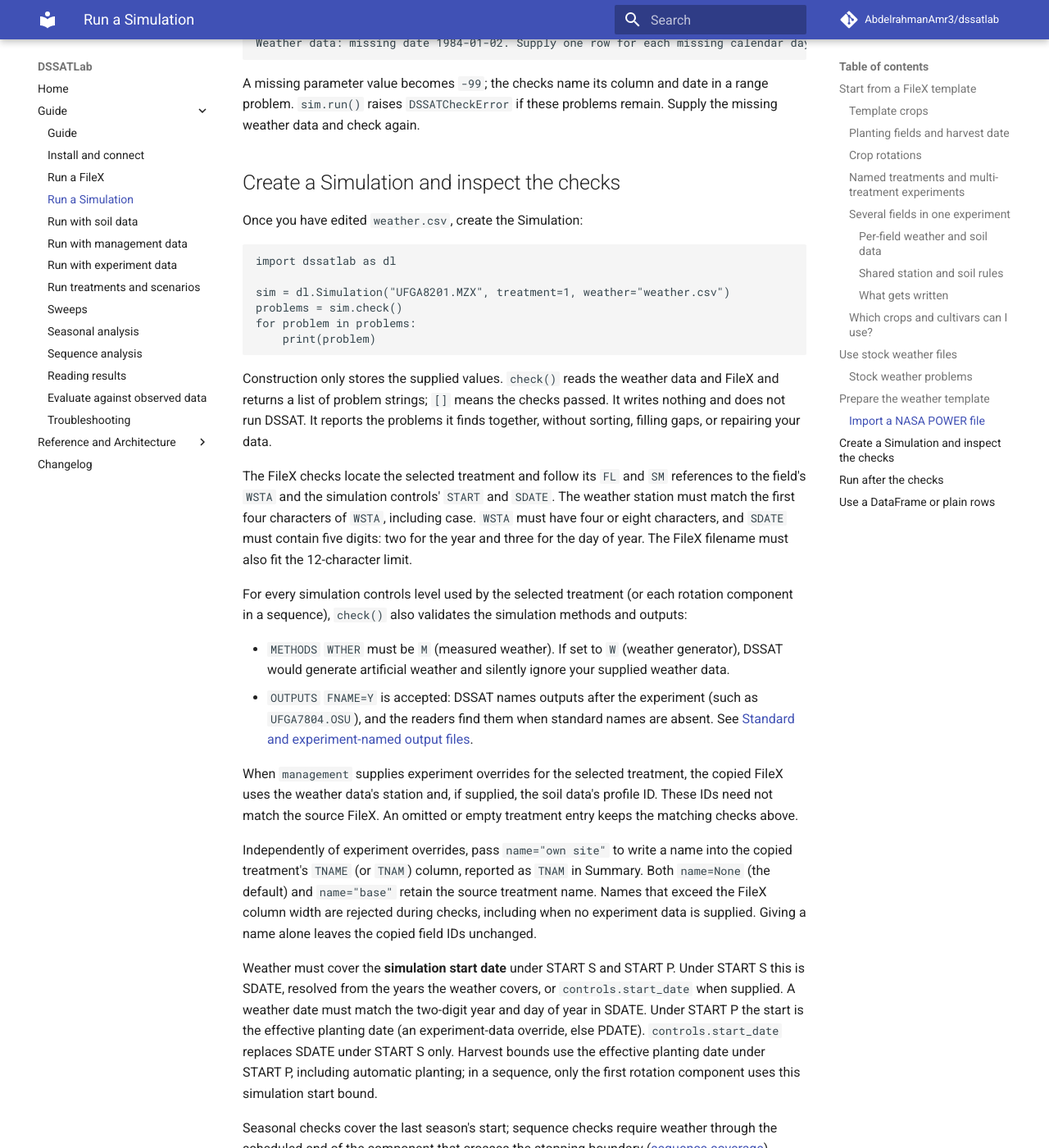
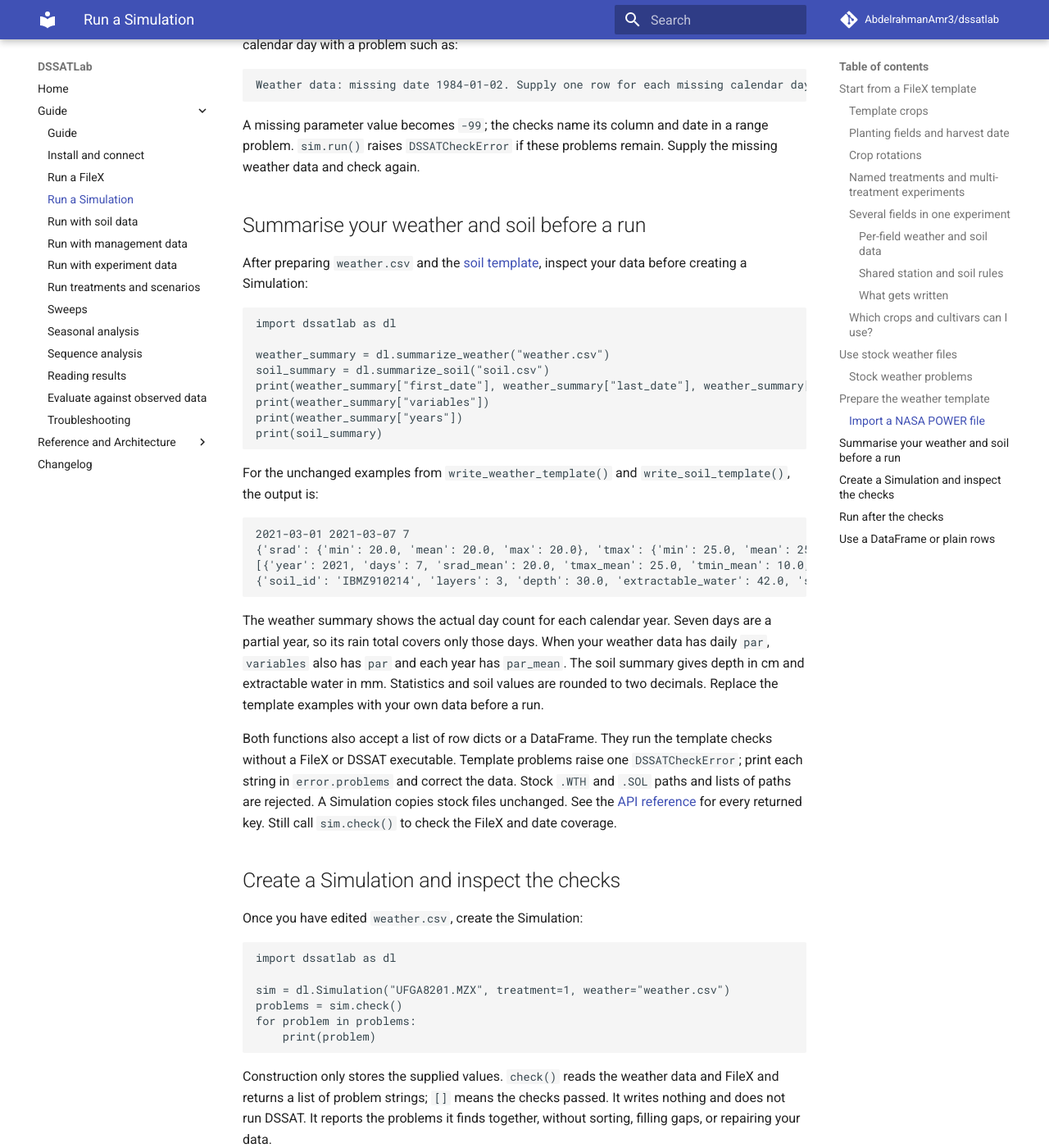
Before and after one commit to AbdelrahmanAmr3/dssatlab, an MkDocs documentation site: the page built from docs/guide/simulation.md, in a window 1280 px wide and 1400 px high, scrolled down 10708 px. Shown: the whole window at 82% size. Built offline with MkDocs 1.6.1 and Material for MkDocs 9.7.7, drawn with Linux system fonts in a browser that asks for light colours; comment, search, counter and statistics services are not loaded; some of the changed text lies outside the part shown.

Commit message:
Document summaries and the mode Q fallback; version 0.18.2 (#243)
Co-Authored-By: Claude Opus 5.5 <noreply@anthropic.com>

````diff
--- a/docs/guide/simulation.md
+++ b/docs/guide/simulation.md
@@ -270,8 +270,10 @@ A selected multi-year file stays selected; DSSAT does not borrow another file
 when its records end.
 
 Mode C, used for a single crop treatment, rejects the four-character
-`<WSTA4>.WTH` fallback. Other run modes can use it when no yearly file wins the
-lookup. Checks read the installed DSSATPRO WED path and report an installed
+`<WSTA4>.WTH` fallback. A sequence uses mode Q and can pass `check()` and run
+with only that file, such as `UFGA.WTH`, when it covers the required dates and
+no yearly file wins the lookup. Real DSSAT 4.8.5.017 read it throughout both
+rotation components. Checks read the installed DSSATPRO WED path and report an installed
 yearly file that would shadow a supplied fallback. Installed weather never
 counts as supplied coverage. Supply the requested yearly file to take priority.
 
@@ -423,6 +425,46 @@ Weather data: missing date 1984-01-02. Supply one row for each missing calendar
 A missing parameter value becomes `-99`; the checks name its column and date
 in a range problem. `sim.run()` raises `DSSATCheckError` if these problems remain.
 Supply the missing weather data and check again.
+
+## Summarise your weather and soil before a run
+
+After preparing `weather.csv` and the [soil template](soil.md#prepare-the-soil-template),
+inspect your data before creating a Simulation:
+
+```python
+import dssatlab as dl
+
+weather_summary = dl.summarize_weather("weather.csv")
+soil_summary = dl.summarize_soil("soil.csv")
+print(weather_summary["first_date"], weather_summary["last_date"], weather_summary["days"])
+print(weather_summary["variables"])
+print(weather_summary["years"])
+print(soil_summary)
+```
+
+For the unchanged examples from `write_weather_template()` and
+`write_soil_template()`, the output is:
+
+```text
+2021-03-01 2021-03-07 7
+{'srad': {'min': 20.0, 'mean': 20.0, 'max': 20.0}, 'tmax': {'min': 25.0, 'mean': 25.0, 'max': 25.0}, 'tmin': {'min': 10.0, 'mean': 10.0, 'max': 10.0}, 'rain': {'min': 0.0, 'mean': 0.0, 'max': 0.0}}
+[{'year': 2021, 'days': 7, 'srad_mean': 20.0, 'tmax_mean': 25.0, 'tmin_mean': 10.0, 'rain_total': 0.0}]
+{'soil_id': 'IBMZ910214', 'layers': 3, 'depth': 30.0, 'extractable_water': 42.0, 'salb': 0.13, 'slro': 60.0, 'sldr': 0.5, 'slpf': 1.0}
+```
+
+The weather summary shows the actual day count for each calendar year.
+Seven days are a partial year, so its rain total covers only those days.
+When your weather data has daily `par`, `variables` also has `par` and each
+year has `par_mean`. The soil summary gives depth in cm and extractable water
+in mm. Statistics and soil values are rounded to two decimals.
+Replace the template examples with your own data before a run.
+
+Both functions also accept a list of row dicts or a DataFrame. They run the
+template checks without a FileX or DSSAT executable. Template problems raise
+one `DSSATCheckError`; print each string in `error.problems` and correct the data.
+Stock `.WTH` and `.SOL` paths and lists of paths are rejected. A Simulation
+copies stock files unchanged. See the [API reference](../reference/api.md#summarize_weathersource)
+for every returned key. Still call `sim.check()` to check the FileX and date coverage.
 
 ## Create a Simulation and inspect the checks
 
--- a/pyproject.toml
+++ b/pyproject.toml
@@ -4,7 +4,7 @@ build-backend = "setuptools.build_meta"
 
 [project]
 name = "dssatlab"
-version = "0.18.1"
+version = "0.18.2"
 description = "A small Python interface to DSSAT-CSM: find or build DSSAT, run a FileX, or run a simulation from your own weather data."
 readme = "README.md"
 requires-python = ">=3.10"
--- a/src/dssatlab/__init__.py
+++ b/src/dssatlab/__init__.py
@@ -36,4 +36,4 @@ __all__ = ["DSSATError", "DSSATInstallError", "DSSATNotFoundError", "DSSATRunErr
            "run_sweep", "run_treatments", "combine_summaries", "summarize_seasons", "write_scenario_template",
            ]
 
-__version__ = "0.18.1"
+__version__ = "0.18.2"
````
Also changed, not shown: CHANGELOG.md (+13 -0 lines), docs/reference/api.md (+63 -0 lines), 1 other file.
